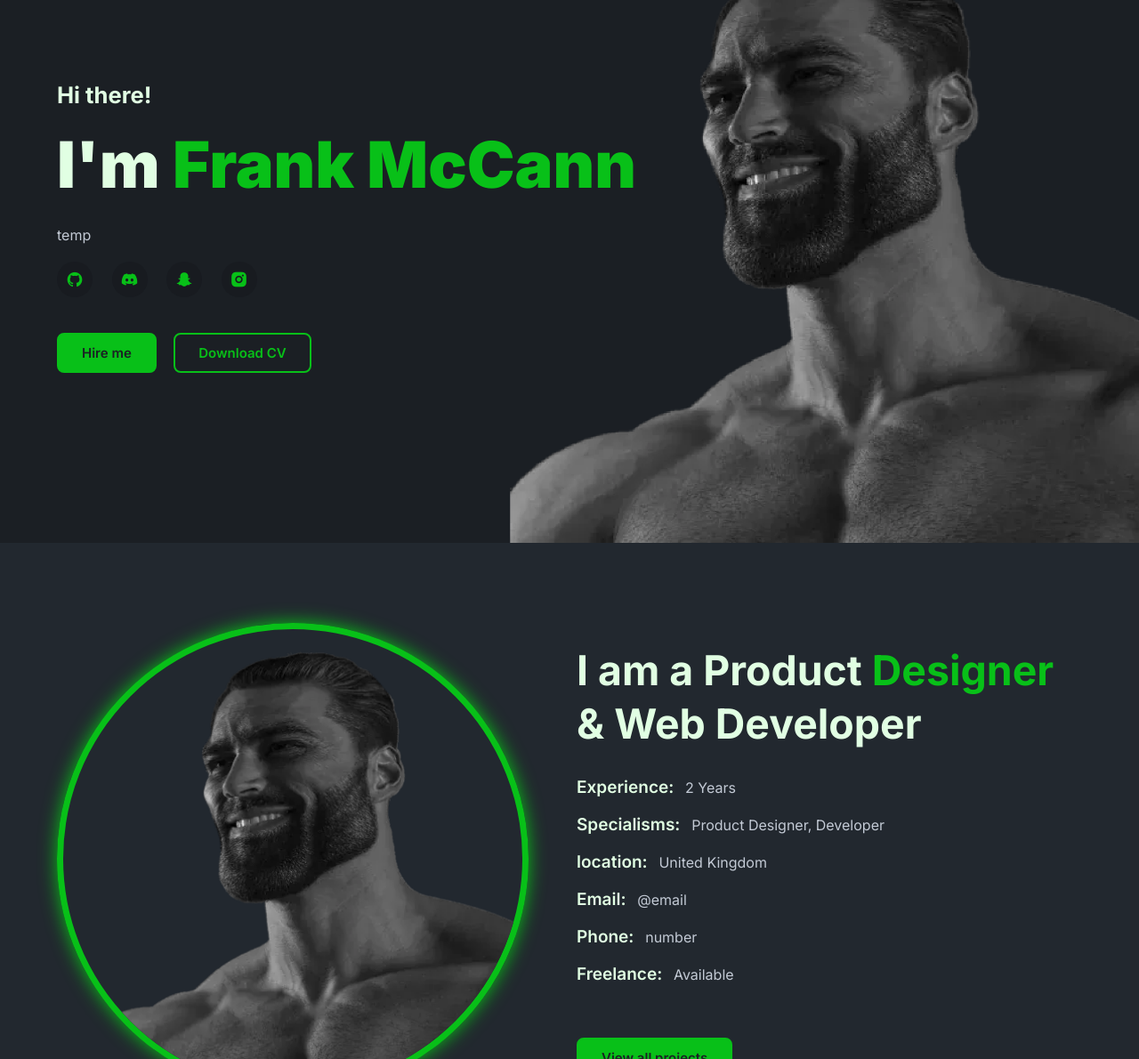
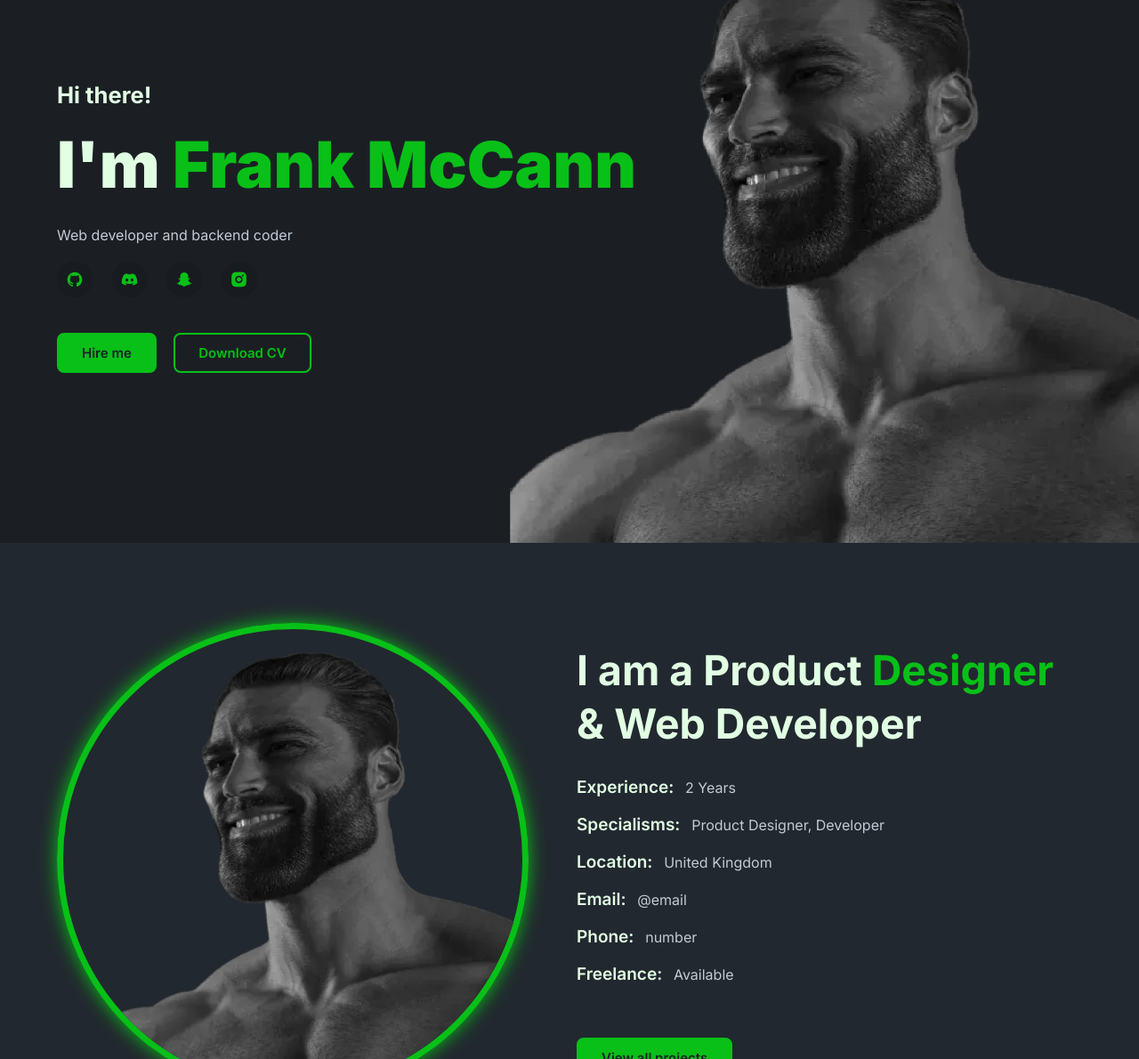
Before and after one commit to Frankataccess/Frankataccess.github.io, a plain HTML site: page index.html in a window 1280 px wide. Shown: the part 110-1300 px from the top of the page at 89% size. Drawn offline with nearby package versions, Linux system fonts and the light colour scheme.

Commit message:
spelling and bio

```diff
--- a/index.html
+++ b/index.html
@@ -42,7 +42,7 @@
         <div class="main-content" data-aos="fade-in">
             <h4>Hi there!</h4>
             <h1>I'm<span> Frank McCann</span></h1>
-            <p>temp</p>
+            <p>Web developer and backend coder</p>
             <div class="social">
                 <a href="#"><i class="ri-github-fill"></i></a>
                 <a href="#"><i class="ri-discord-fill"></i></a>
@@ -79,7 +79,7 @@
                     </p>
 
                     <p class="exp">
-                        location:
+                        Location:
                         <span>United Kingdom</span>
                     </p>
 
```
